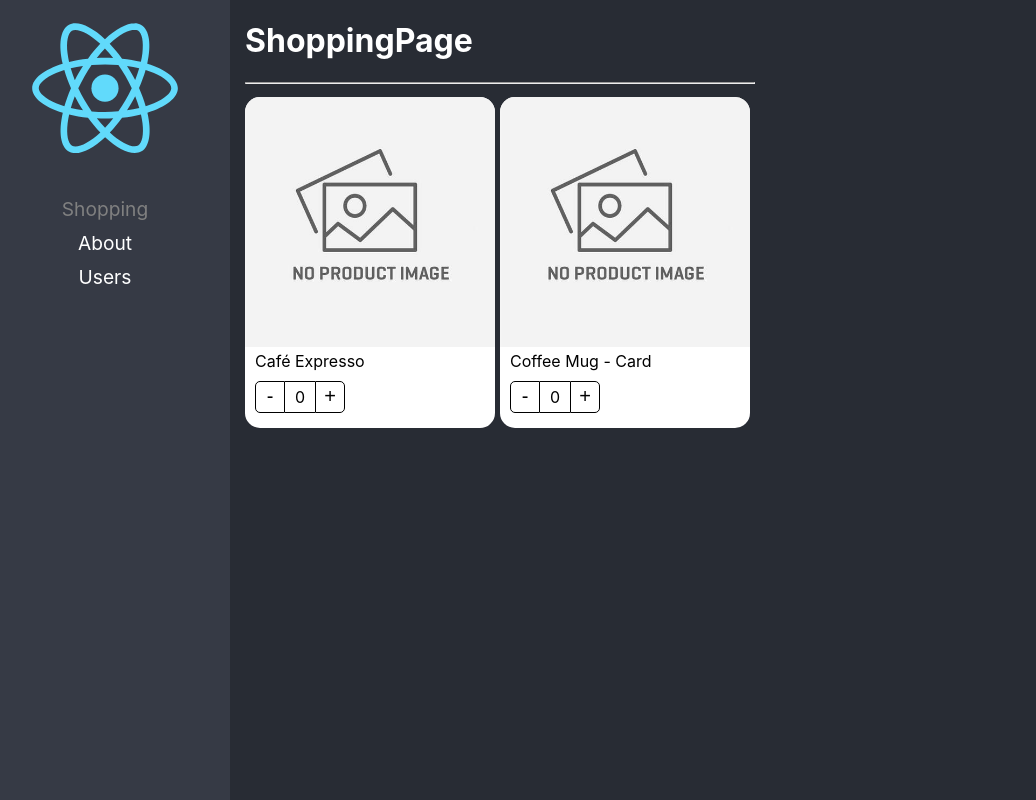
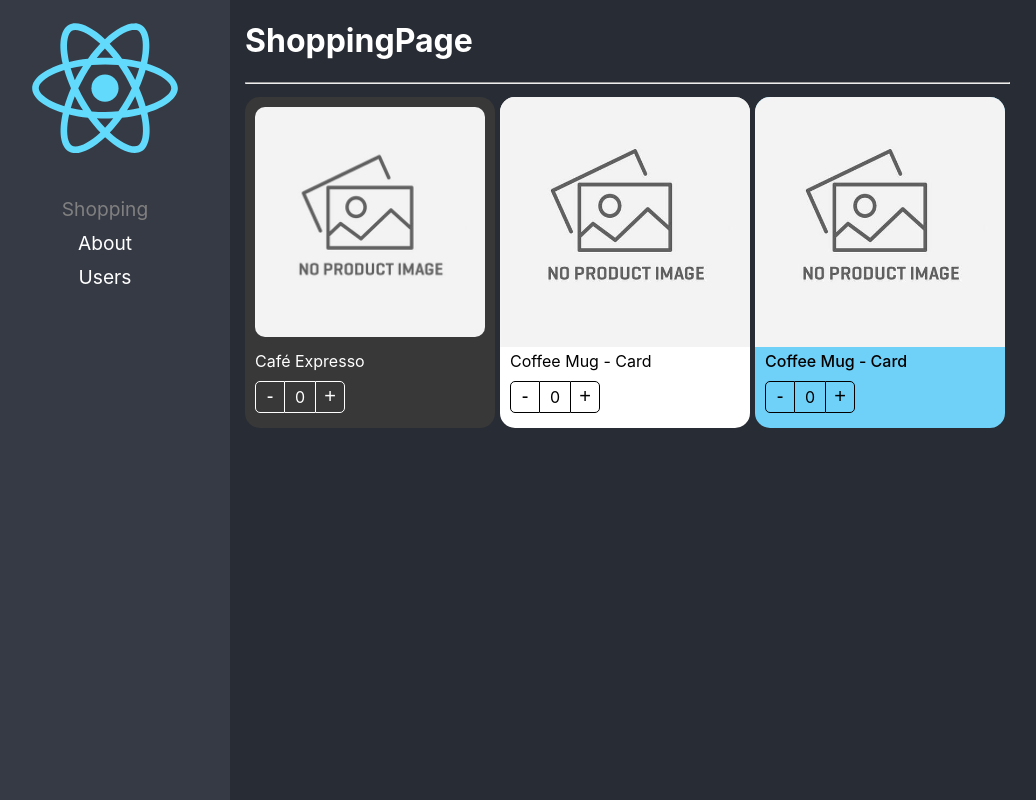
Before and after one commit to diegoanazco79/react-pro-dev, a React (Create React App) app: page /shopping in a window 1280 px wide. Shown: the whole page, without its empty margins (20-1056 px from the left). Built offline with nearby package versions, Linux system fonts and the light colour scheme.

Commit message:
section 6: extensible styles

```diff
--- a/src/02-component-patterns/components/ProductButtons.tsx
+++ b/src/02-component-patterns/components/ProductButtons.tsx
@@ -1,14 +1,19 @@
-import { useContext } from "react";
+import { CSSProperties, useContext } from "react";
 
 import { ProductContext } from "./ProductCard";
 
 import styles from "../styles/styles.module.css";
 
-export const ProductButtons = () => {
+export interface Props {
+  className?: string;
+  style?: CSSProperties;
+}
+
+export const ProductButtons = ({ className, style }: Props) => {
   const { increaseBy, counter } = useContext(ProductContext);
 
   return (
-    <div className={styles.buttonsContainer}>
+    <div style={style} className={`${styles.buttonsContainer} ${className}`}>
       <button onClick={() => increaseBy(-1)} className={styles.buttonMinus}>
         -
       </button>
--- a/src/02-component-patterns/components/ProductCard.tsx
+++ b/src/02-component-patterns/components/ProductCard.tsx
@@ -1,17 +1,21 @@
-import { createContext } from "react";
+import { createContext, CSSProperties, ReactElement } from "react";
 
 import useProduct from "../hooks/useProduct";
 
 import styles from "../styles/styles.module.css";
-import {
-  ProductContextProps,
-  ProductCardProps,
-} from "../interfaces/interfaces";
+import { ProductContextProps, Product } from "../interfaces/interfaces";
 
 export const ProductContext = createContext({} as ProductContextProps);
 const { Provider } = ProductContext;
 
-export const ProductCard = ({ children, product }: ProductCardProps) => {
+export interface Props {
+  product: Product;
+  children?: ReactElement | ReactElement[];
+  className?: string;
+  style?: CSSProperties;
+}
+
+export const ProductCard = ({ children, product, className, style }: Props) => {
   const { counter, increaseBy } = useProduct();
 
   return (
@@ -22,7 +26,9 @@
         product,
       }}
     >
-      <div className={styles.productCard}>{children}</div>
+      <div style={style} className={`${styles.productCard} ${className}`}>
+        {children}
+      </div>
     </Provider>
   );
 };
--- a/src/02-component-patterns/components/ProductImage.tsx
+++ b/src/02-component-patterns/components/ProductImage.tsx
@@ -1,11 +1,17 @@
-import React, { useContext } from 'react'
+import React, { CSSProperties, useContext } from "react";
 
-import { ProductContext } from './ProductCard';
+import { ProductContext } from "./ProductCard";
 
 import noImage from "../assets/no-image.jpg";
 import styles from "../styles/styles.module.css";
 
-export const ProductImage = ({img=''}) => {
+export interface Props {
+  img?: string;
+  className?: string;
+  style?: CSSProperties;
+}
+
+export const ProductImage = ({ img, className, style }: Props) => {
   const { product } = useContext(ProductContext);
 
   let imgToShow: string;
@@ -19,6 +25,11 @@
   }
 
   return (
-    <img className={styles.productImg} src={imgToShow} alt="ProductImage" />
+    <img
+      style={style}
+      className={`${styles.productImg} ${className}`}
+      src={imgToShow}
+      alt="ProductImage"
+    />
   );
-}
+};
--- a/src/02-component-patterns/components/ProductTitle.tsx
+++ b/src/02-component-patterns/components/ProductTitle.tsx
@@ -1,15 +1,20 @@
-import { useContext } from "react";
+import { CSSProperties, useContext } from "react";
 
 import { ProductContext } from "./ProductCard";
 
 import styles from "../styles/styles.module.css";
 
+export interface Props {
+  title?: string;
+  className?: string;
+  style?: CSSProperties;
+}
 
-export const ProductTitle = ({ title }: { title?: string }) => {
+export const ProductTitle = ({ title, className, style }: Props) => {
   const { product } = useContext(ProductContext);
 
   return (
-    <span className={styles.productDescription}>
+    <span style={style} className={`${styles.productDescription} ${className}`}>
       {title ? title : product.title}
     </span>
   );
--- a/src/02-component-patterns/pages/ShoppingPage.tsx
+++ b/src/02-component-patterns/pages/ShoppingPage.tsx
@@ -1,4 +1,5 @@
 import ProductCard from "../components";
+import "../styles/custom-styles.css";
 
 const product = {
   id: "1",
@@ -17,15 +18,26 @@
           flexWrap: "wrap",
         }}
       >
-        <ProductCard product={product}>
-          <ProductCard.Image />
-          <ProductCard.Title title={"Café Expresso"} />
-          <ProductCard.Buttons />
+        <ProductCard product={product} className="bg-dark text-white">
+          <ProductCard.Image className="custom-image" />
+          <ProductCard.Title title={"Café Expresso"} className="text-white" />
+          <ProductCard.Buttons className="custom-buttons" />
         </ProductCard>
 
         <ProductCard product={product}>
           <ProductCard.Image />
           <ProductCard.Title />
+          <ProductCard.Buttons />
+        </ProductCard>
+
+        <ProductCard
+          product={product}
+          style={{
+            backgroundColor: "#70D1F8",
+          }}
+        >
+          <ProductCard.Image />
+          <ProductCard.Title style={{ fontWeight: 500 }} />
           <ProductCard.Buttons />
         </ProductCard>
       </div>
--- /dev/null
+++ b/src/02-component-patterns/styles/custom-styles.css
@@ -0,0 +1,19 @@
+.bg-dark {
+  background-color: rgb(56, 56, 56);
+}
+
+.text-white {
+  color: white;
+}
+
+.custom-image {
+  padding: 10px;
+  width: calc(100% - 20px);
+  border-radius: 20px;
+}
+
+.custom-buttons button,
+.custom-buttons div {
+  color: white;
+  border-color: white;
+}
```
Also changed, not shown: src/02-component-patterns/interfaces/interfaces.ts (+7 -9 lines).
